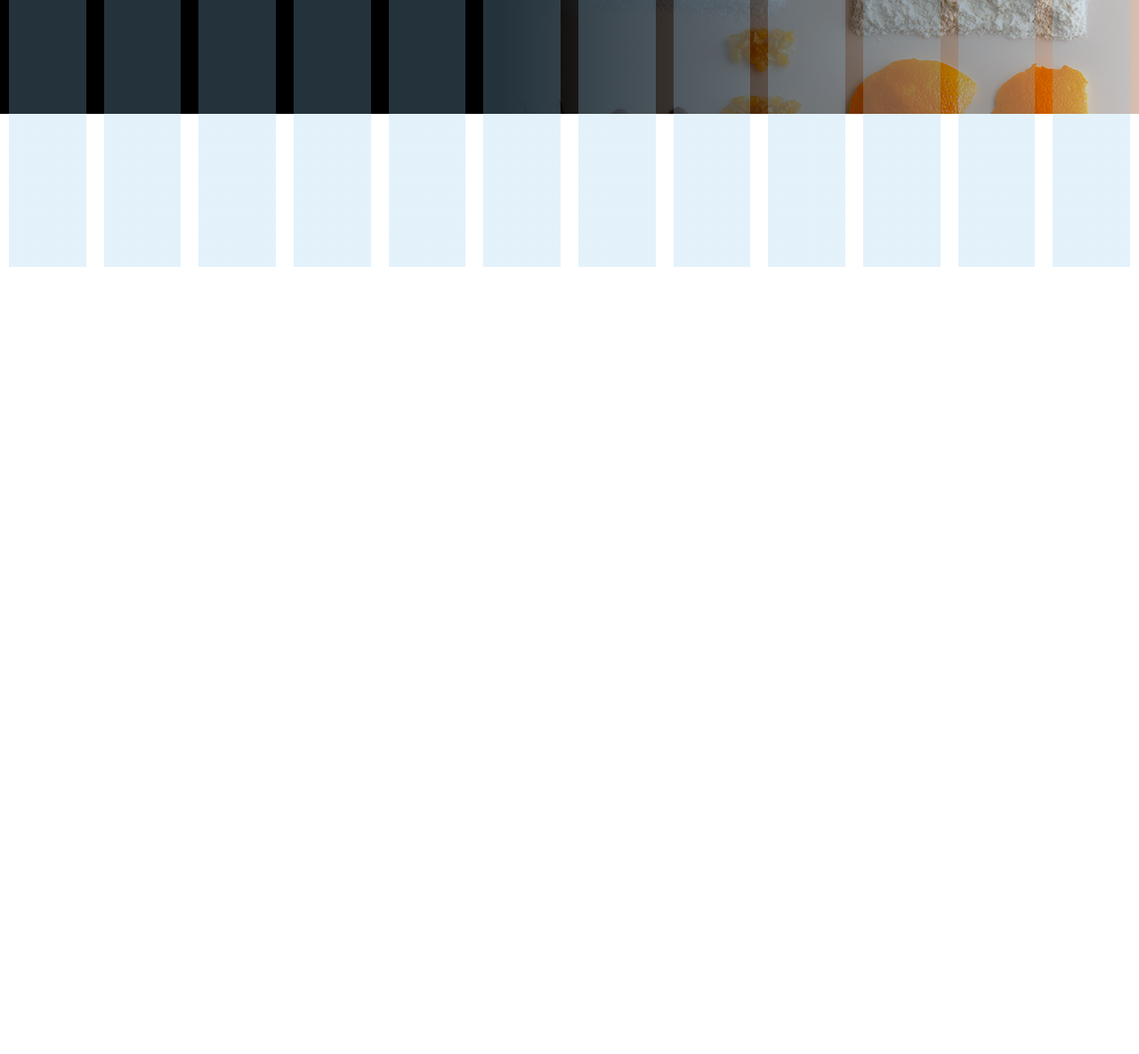
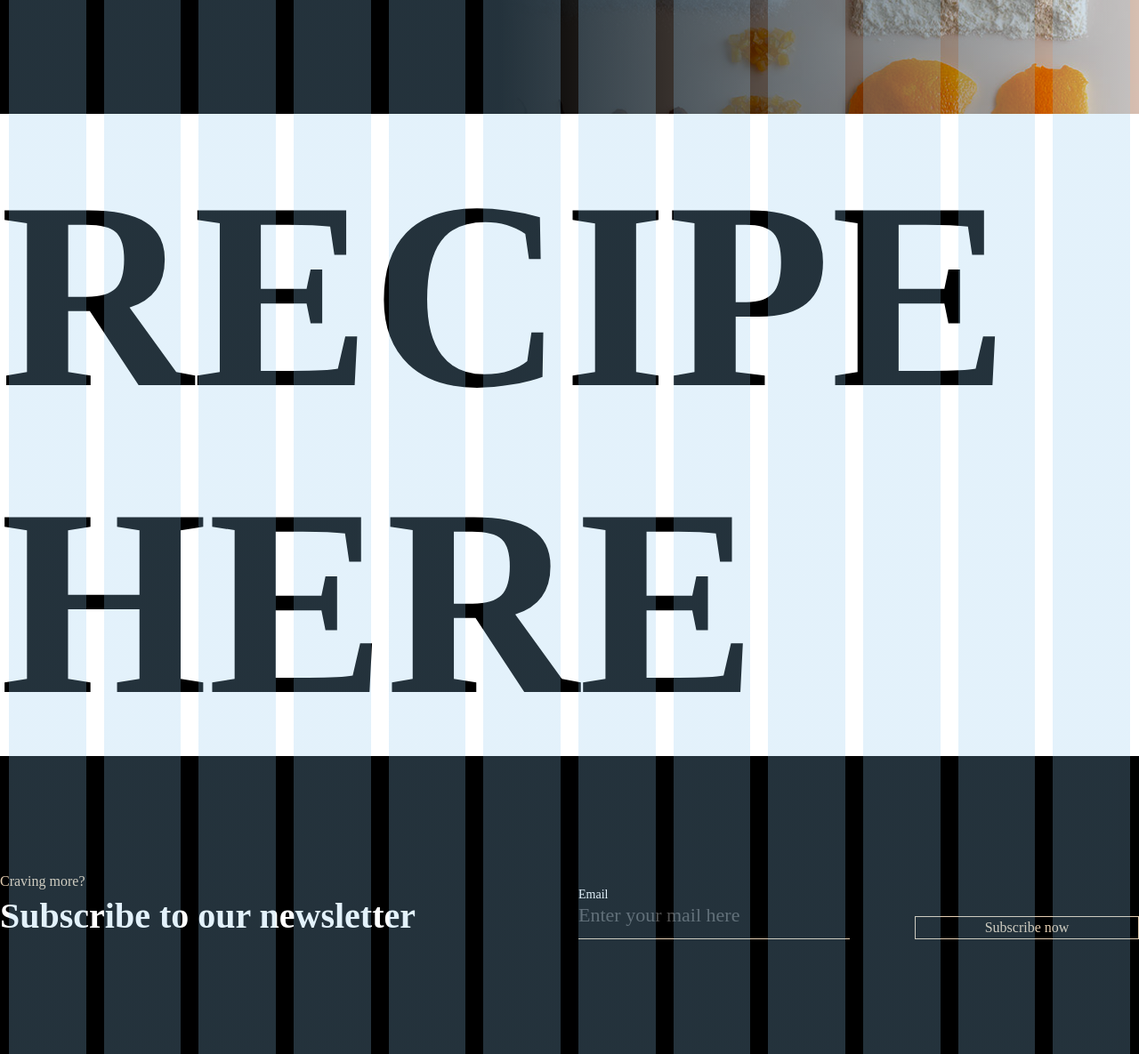
Before and after one commit to Stulli888/hopverkefni1, a website: page videos.html in a window 1280 px wide. Shown: the part 500-1685 px from the top of the page at 89% size. Before the commit the page ends 800 px from the top, so only its background shows below. Drawn offline with nearby package versions, Linux system fonts and the light colour scheme; files that its build step writes are made by us from their sources.

Commit message:
Video síða að verda klar. Bætti við footer.scss sem getur stýrt utliti a footer fyrir allar sidur. Breytti max-width gildinu í grid-overlay.css ur 1600px -> 1290px sem eg held að se rett gildi. Fiktadi adeins i global.scss - bætti vid button eigindi. Lagadi ad lokum stillingu a .col-md eigindum min-width=800px -> max-width=799px

```diff
--- a/grid-overlay.css
+++ b/grid-overlay.css
@@ -1,7 +1,7 @@
 /* https://css-tricks.com/building-css-grid-overlay/ */
 :root {
   --offset: 10px;
-  --max_width: 1600px;
+  --max_width: 1290px;
   --columns: 12;
   --gutter: 20px;
   --color: hsla(204, 75%, 75%, 0.25);
--- a/styles.scss
+++ b/styles.scss
@@ -6,3 +6,4 @@
 @import './styles/book-section.scss';
 @import './styles/menu.scss';
 @import './styles/video.scss';
+@import './styles/footer.scss';
--- a/styles/config.scss
+++ b/styles/config.scss
@@ -1,9 +1,11 @@
-$max-width: 1600px;
+$max-width: 1290px;
 
 $columns: 12;
 $gutter: 20px;
 
 $bottom-margin: 2rem;
 
+$color-white: #FFFFFF;
 $color-linen-white: #F7F1EB;
 $color-black: #000000;
+$color-orange: #E3CDB1;
--- /dev/null
+++ b/styles/footer.scss
@@ -0,0 +1,109 @@
+@import './config';
+
+.newsletter {
+    width: 100%;
+    min-height: 335px;
+    background-color: $color-black;
+    display: flex;
+    flex-direction: column;
+    justify-content: center;
+}
+
+
+
+.newsletter-text {
+
+    &-eyebrow {
+        font-weight: 501;
+        line-height: 24px;
+        color: $color-orange;
+
+        @media (max-width: 799px) {
+            line-height: 18px;
+            font-size: 0.75em;
+            text-align: center;
+        }
+    }
+
+    h2 {
+        line-height: 53px;
+        color: $color-white;
+
+        @media (max-width: 799px) {
+            font-size: 1.25em;
+            text-align: center;
+        }
+    }
+}
+
+.newsletter-email {
+    height: 100%;
+    display: flex;
+    flex-direction: column;
+    justify-content: flex-end;
+
+    &-eyebrow {
+        color: $color-white;
+        font-size: 0.875em;
+    }
+
+    &-input {
+        color: #525252;
+        margin-bottom: 0.75em;
+
+        > p {
+            font-size: 1.375em;
+            line-height: 29px;
+        }
+
+        :nth-child(2) {
+            display: none;
+        }
+    }
+
+    &-input:active {
+
+        :nth-child(1) {
+            display: none;
+        }
+
+        :nth-child(2) {
+            display: block;
+            color: $color-white;
+        }
+    }
+
+    &-underline {
+        width: 100%;
+        height: 1px;
+        background-color: $color-orange;
+    }
+}
+
+
+.newsletter-subscribe {
+    height: 100%;
+    display: flex;
+    justify-content: flex-end;
+    align-items: flex-end;
+
+    @media (max-width: 799px) {
+        width: 100%;
+        justify-content: center;
+    }
+
+    &-button {
+        width: 250px;
+        box-sizing: content-box;
+        display: flex;
+        margin: 1.5em 0 0 1.5em;
+
+        p {
+            line-height: 24px;
+            margin: auto;
+            @media (max-width: 799px) {
+                font-size: 0.875em;
+            }
+        }
+    }
+}
--- a/styles/global.scss
+++ b/styles/global.scss
@@ -10,6 +10,12 @@
 	background-color: #000000;
 }
 
+.box-button {
+  color: $color-orange;
+  border: 1px solid;
+  border-color: $color-orange;
+}
+
 body {
   font-size: 16px;
 }
@@ -17,3 +23,8 @@ body {
 h1 {
   font-size: 3.75em;
 }
+
+h2 {
+  font-size: 2.5em;
+  font-weight: bold;
+}
--- a/styles/grid.scss
+++ b/styles/grid.scss
@@ -29,7 +29,7 @@
   }
 }
 
-@media (min-width: 800px) {
+@media (max-width: 799px) {
   @for $i from 1 through $columns {
     .col-md-#{$i} {
       width: ($i/$columns * 100 * 1%);
--- a/styles/video.scss
+++ b/styles/video.scss
@@ -16,12 +16,15 @@
 
 .video .grid {
     width: 100%;
+    display: flex;
+    justify-content: space-between;
 }
 
 .video-text {
     display: flex;
     flex-direction: column;
     justify-content: space-between;
+    box-sizing: content-box;
 
     & > :nth-child(-n+2) {
         margin-bottom: $bottom-margin;
@@ -45,3 +48,15 @@
         margin-right: 1em;
     }
 }
+
+.play-icon {
+    box-sizing: content-box;
+    margin: 4em 25% 0 0;
+    max-height: 8.265em;
+}
+
+.recipe {
+    & h1 {
+        font-size: 300px;
+    }
+}
--- a/videos.html
+++ b/videos.html
@@ -36,7 +36,7 @@
           <div class="video-text col-5">
             <h1>Pumpkin pie</h1>
 
-            <ul class="video-text-info">
+            <ul class="video-text-info row">
               <li class="info-item">
                 <div class="image"><img src="img/Level-Icon.svg"></div>
                 <p>Easy recipe</p>
@@ -50,12 +50,54 @@
                 <p>1 hour</p>
               </li>
             </ul>
+
             <p>
               Pumpkin pie is a sweet dessert pie with a spiced, pumpkin-based custard filling. The pumpkin is a symbol of harvest time, and pumpkin pie is often eaten during the fall and early winter.
             </p>
           </div>
+
+          <div class="play-icon"><img src="img/Group_2.png"></div>
         </div>
       </section>
+
+      <section class="recipe">
+        <h1>RECIPE HERE</h1>
+      </section>
     </main>
+
+    <footer class="newsletter">
+      <section class="newsletter-content">
+        <div class="grid">
+          <div class="row">
+            <div class="col col-5 col-md-10 offset-col-md-1">
+              <div class="newsletter-text">
+                <p class="newsletter-text-eyebrow">Craving more?</p>
+                <h2>Subscribe to our newsletter</h2>
+              </div>
+            </div>
+
+            <div class="col col-3 offset-col-1 col-md-10 offset-col-md-1">
+              <div class="newsletter-email">
+                <p class="newsletter-email-eyebrow">Email</p>
+                <div class="newsletter-email-input">
+                  <p>Enter your mail here</p>
+                  <p>email@example.com</p>
+                </div>
+                <div class="newsletter-email-underline"></div>
+              </div>
+            </div>
+
+            <div class="col col-3 col-md-12">
+              <div class="newsletter-subscribe">
+                <div class="newsletter-subscribe-button box-button">
+                  <p>Subscribe now</p>
+                </div>
+              </div>
+            </div>
+
+          </div>
+        </div>
+      </section>
+    </footer>
   </body>
 </html>
```
Also changed, not shown: img/Group_2.png (added).
